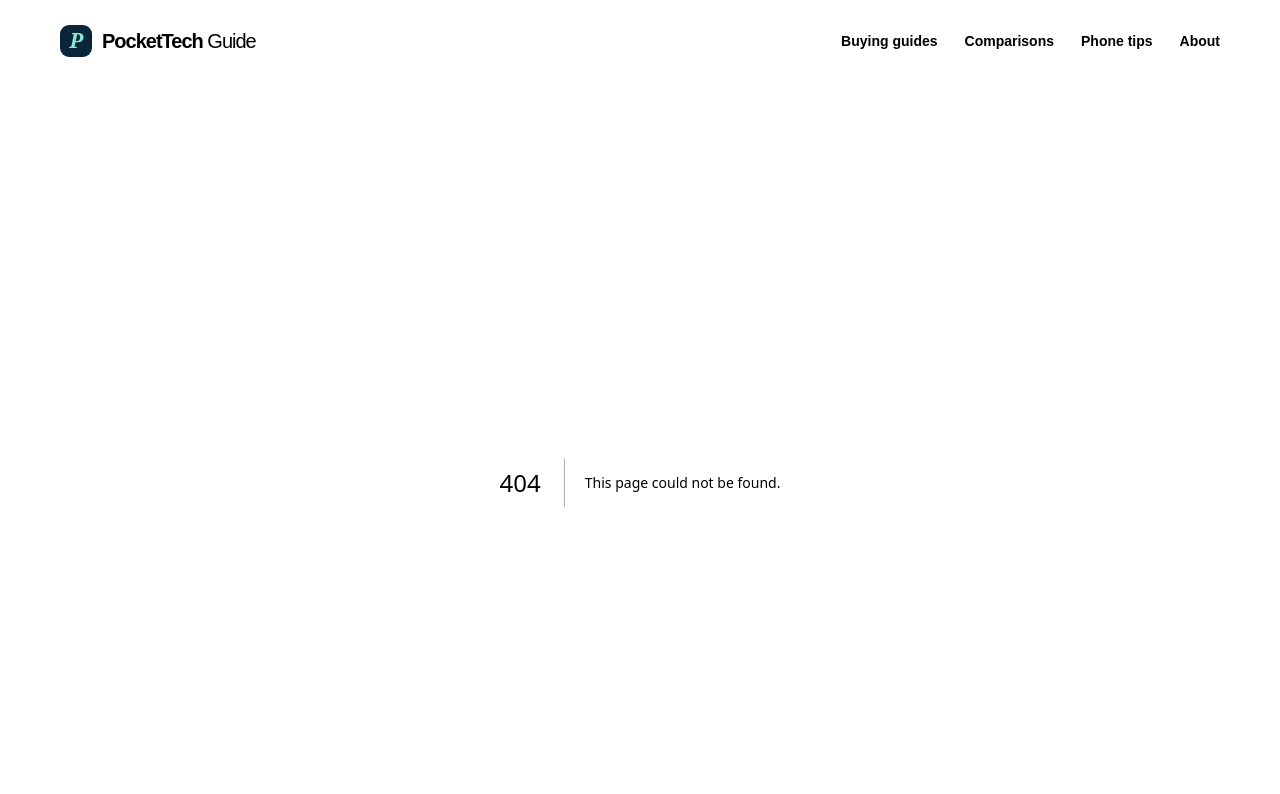
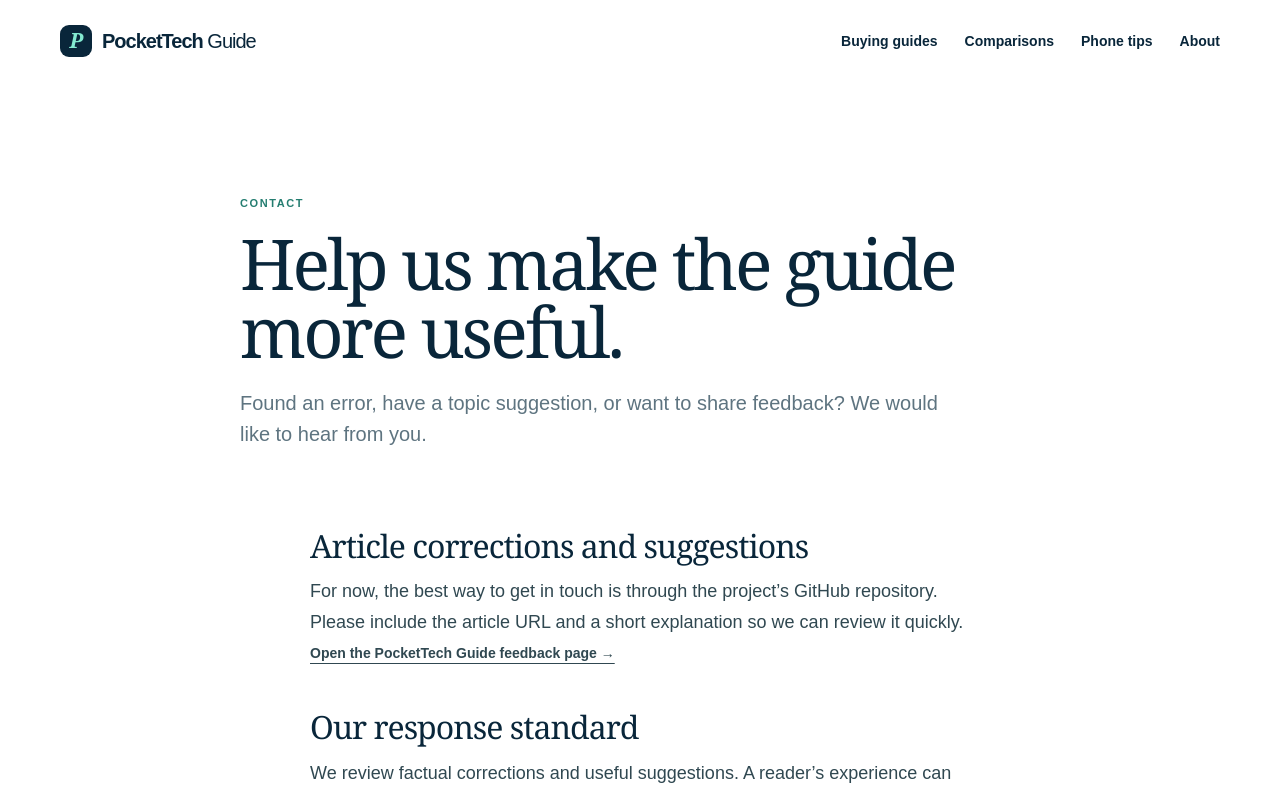
Before and after one commit to guilhermefuck/pockettech-guide, a Next.js app: page /contact in a window 1280 px wide. Before the commit this address had no page. Shown: the top 794 px of the page. Built offline with nearby package versions, Linux system fonts and the light colour scheme.

Commit message:
Add contact/page.tsx

```diff
--- /dev/null
+++ b/src/app/contact/page.tsx
@@ -0,0 +1,7 @@
+import type { Metadata } from "next";
+
+export const metadata: Metadata = { title: "Contact", description: "Contact PocketTech Guide with feedback or corrections." };
+
+export default function ContactPage() {
+  return <main className="article-page"><header><p className="eyebrow">CONTACT</p><h1>Help us make the guide more useful.</h1><p className="article-dek">Found an error, have a topic suggestion, or want to share feedback? We would like to hear from you.</p></header><div className="article-body"><h2>Article corrections and suggestions</h2><p>For now, the best way to get in touch is through the project’s GitHub repository. Please include the article URL and a short explanation so we can review it quickly.</p><p><a className="text-link" href="https://github.com/guilhermefuck/pockettech-guide/issues" target="_blank" rel="noreferrer">Open the PocketTech Guide feedback page →</a></p><h2>Our response standard</h2><p>We review factual corrections and useful suggestions. A reader’s experience can reveal an important detail, but recommendations are updated only after we verify the information independently.</p></div></main>;
+}
```
